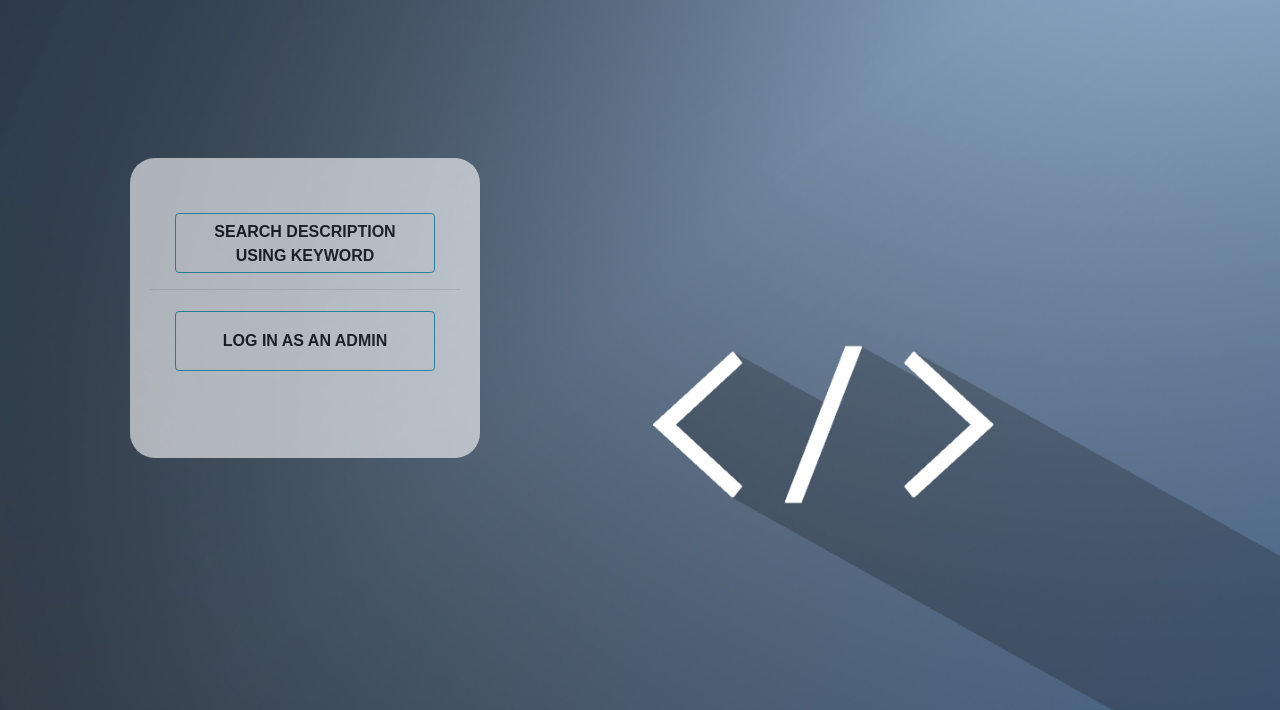
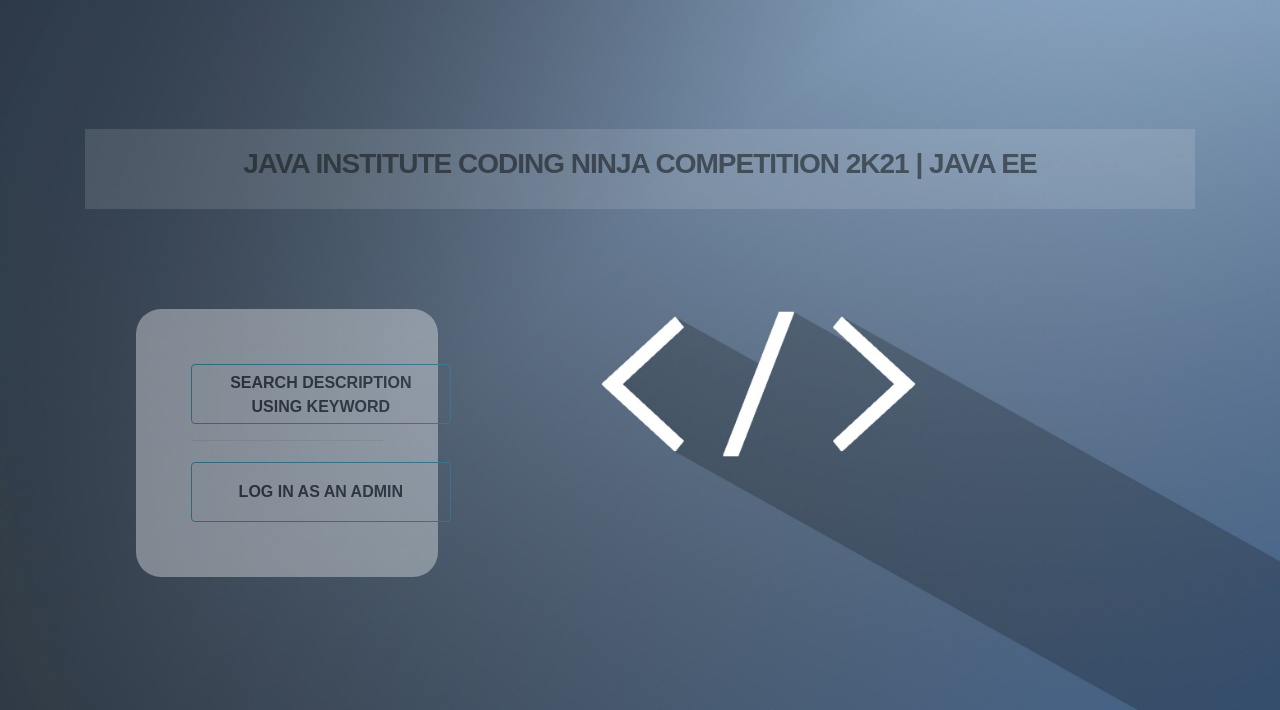
Before and after one commit to Ravinath-lab/noizies-final, a plain HTML site: page index.html in a window 1280 px wide. Shown: the part 90-800 px from the top of the page. Drawn offline with nearby package versions, Linux system fonts and the light colour scheme.

Commit message:
Update index.html

```diff
--- a/index.html
+++ b/index.html
@@ -41,42 +41,59 @@
             border-radius: 25px;
             padding: 55px 20px;
             opacity: 0.6;
-            margin:100px auto auto 130px;background-color: white;
-            width: 350px;
-            height: 300px;">
-               <div class="row">
+<!DOCTYPE html>
+<html lang="en">
+<head>
+    <meta charset="UTF-8">
+    <meta http-equiv="X-UA-Compatible" content="IE=edge">
+    <meta name="viewport" content="width=device-width, initial-scale=1.0">
+    <link rel="stylesheet" href="https://stackpath.bootstrapcdn.com/bootstrap/4.5.2/css/bootstrap.min.css"
+    type="text/css" />
+    <link href="css/style.css" rel="stylesheet">
 
+</head>
 
-                       <button type="button" style="width: 260px;height: 60px; margin: auto;color: black;font-weight: bold; text-transform: uppercase;" class="btn  btn-outline-info">
-                        <a style="color: black; " href="search.html">Search Description Using Keyword</a></button>
+<body class="bg-light" style="background-image: url('web3.jpg'); padding:0;margin: 0; background-repeat: no-repeat;background-size: cover; background-attachment: fixed; background-position: center; -webkit-background-size: cover; -moz-background-size: cover;">
+    <div class="container-fluid">
+            <div class="container">
+                <div class="pt-3 pb-3 mt-3" style="background-color: rgba(255,255,255,.2)">
+                    <div class="text-center">
+                        <h2 style="text-transform: uppercase;">Java Institute Coding Ninja Competition 2K21  |  Java EE</h2>
+                    </div>
+                </div>
+            </div>
+    </div>
+    <div style="margin-top: 100px" class="container-fluid d-flex">
 
+        <div class="col col-sm-1"></div>
+        <div class="col col-sm-3" style="
+            border-radius: 25px;
+            padding: 55px;
+            opacity: 0.6;
+            background-color: white; ">
 
-               </div>
+            <a style="color: black; " href="search.html">
+                <button type="button" style="width: 260px;height: 60px; margin: auto;color: black;font-weight: bold; text-transform: uppercase;" class="btn  btn-outline-info">
+                 Search Description Using Keyword
+                </button>
+            </a>
 
-               <hr style="height: 5px;">
+            <hr style="height: 5px;">
 
-               <div class="row">
-
-
-                       <button type="button" style="width: 260px;height: 60px; margin: auto;color: black;font-weight: bold; text-transform: uppercase;" class="btn  btn-outline-info">
-                        <a href="login.html" style="color: black; ">Log In As an Admin</a></button>
-
-
-            </div>
-
+            <a href="login.html" style="color: black; ">
+                <button type="button" style="width: 260px;height: 60px; margin: auto;color: black;font-weight: bold; text-transform: uppercase;" class="btn  btn-outline-info">
+                Log In As an Admin
+                </button>
+            </a>
         </div>
     </div>
 
 
-    <footer  class="py-4" >
-
+    <footer class="py-4" style="position: absolute; bottom: 0;left: 0; right: 0; margin-top: 20px; background-color: rgba(0,0,0,.3)" >
         <div class="container text-center">
             <small>Copyright 2021 &copy; by Team Noizes.All rights reserved</small>
             <br />
-
         </div>
-
-
     </footer>
 
 <script src="https://cdn.jsdelivr.net/npm/bootstrap@5.0.0-beta3/dist/js/bootstrap.bundle.min.js"></script>
```
